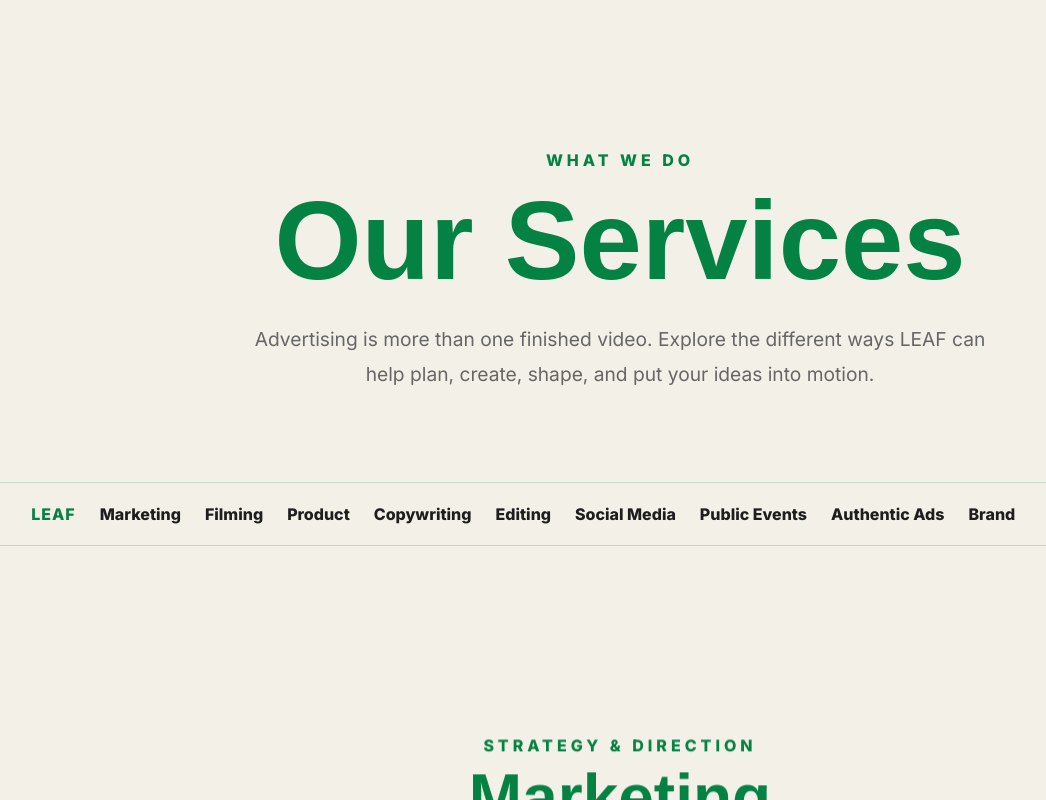
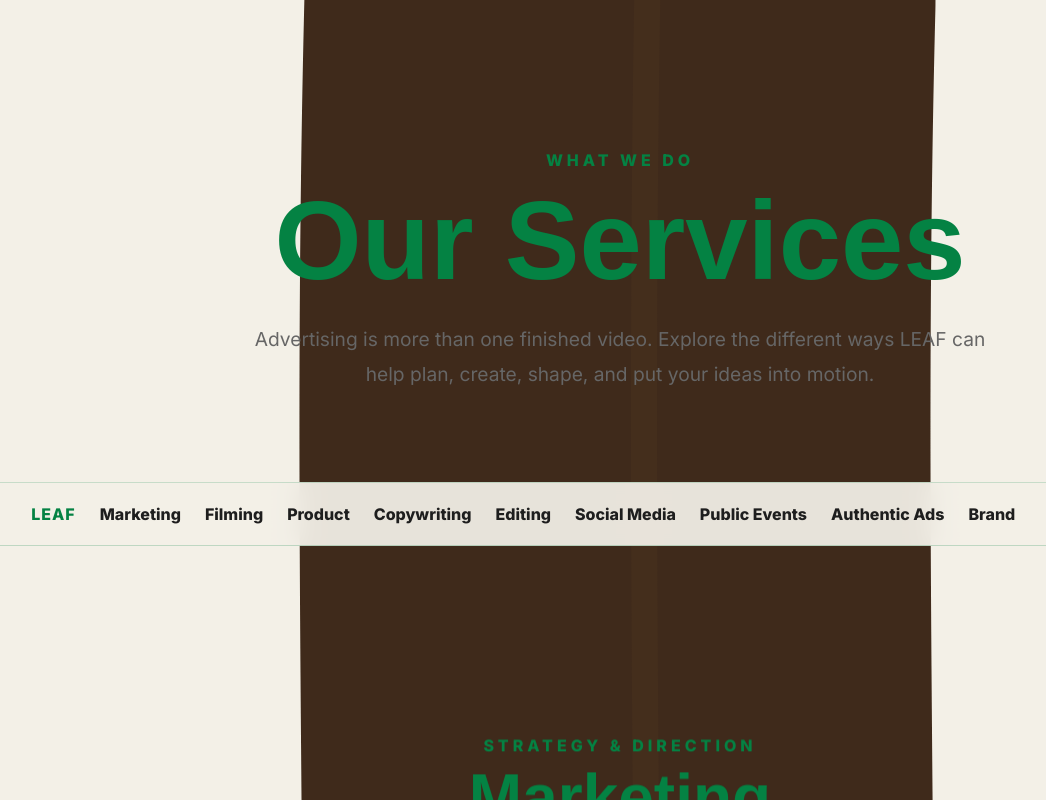
Before and after one commit to TheLeafAgency/The-LEAF-Agency, a Next.js app: page /services in a window 1280 px wide. Shown: the top 800 px of the page, without its empty margins (20-1066 px from the left). Built offline with nearby package versions, Linux system fonts and the light colour scheme.

Commit message:
Refine services tree and bottom reveal

```diff
--- a/components/ServicesBotanical.tsx
+++ b/components/ServicesBotanical.tsx
@@ -9,19 +9,17 @@ export default function ServicesBotanical() {
     const layer = ref.current;
     if (!layer) return;
 
+    let frame = 0;
     const update = () => {
+      frame = 0;
       const maxScroll = Math.max(1, document.documentElement.scrollHeight - window.innerHeight);
-      const progress = Math.min(1, Math.max(0, window.scrollY / maxScroll));
-      layer.style.setProperty("--tree-reveal", String(progress));
+      const atBottom = window.scrollY >= maxScroll - 80;
+      layer.classList.toggle("services-page-at-bottom", atBottom);
     };
 
-    let frame = 0;
     const onScroll = () => {
       if (frame) return;
-      frame = requestAnimationFrame(() => {
-        frame = 0;
-        update();
-      });
+      frame = requestAnimationFrame(update);
     };
 
     update();
@@ -36,16 +34,17 @@ export default function ServicesBotanical() {
   }, []);
 
   return (
-    <div ref={ref} className="services-tree" aria-hidden="true">
+    <div ref={ref} className="services-tree-layer" aria-hidden="true">
+      <div className="services-brown-explosion services-brown-explosion-left" />
+      <div className="services-brown-explosion services-brown-explosion-right" />
+      <div className="services-tree">
         <svg className="services-tree-svg" viewBox="0 0 1000 7200" preserveAspectRatio="none">
           <path
             className="services-tree-trunk"
-          pathLength="1"
             d="M500 0 C486 500 510 900 492 1350 C475 1800 515 2150 495 2580 C470 3050 520 3420 505 3850 C488 4280 525 4680 500 5100 C475 5530 515 5920 492 6350 C480 6620 492 6900 470 7200"
           />
           <path
             className="services-tree-trunk-highlight"
-          pathLength="1"
             d="M525 0 C515 560 535 980 520 1400 C505 1820 545 2200 525 2620 C505 3060 550 3450 535 3880 C515 4300 555 4700 530 5120 C510 5540 550 5920 525 6350 C515 6640 525 6900 505 7200"
           />
           <path className="services-tree-root services-tree-root-left" d="M472 6750 C430 6870 355 6990 260 7130" />
@@ -53,5 +52,6 @@ export default function ServicesBotanical() {
           <path className="services-tree-root services-tree-root-center" d="M478 6820 C475 6960 455 7070 430 7200" />
         </svg>
       </div>
+    </div>
   );
 }
```
Lines whose indentation alone changed are shown as unchanged.
